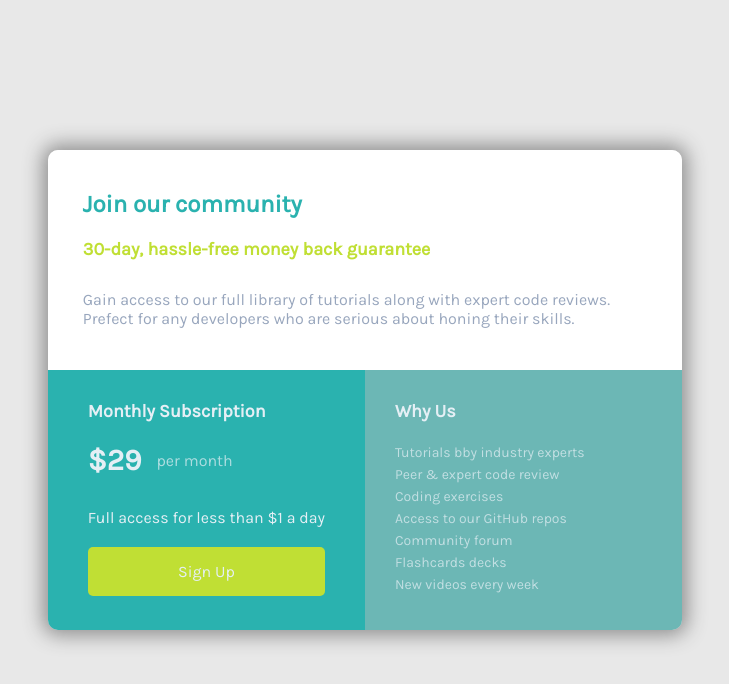
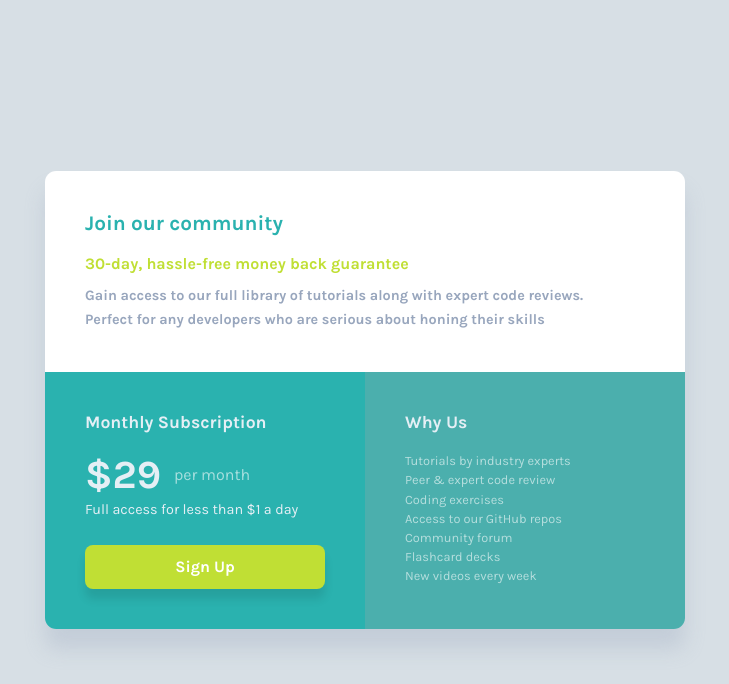
Before and after one commit to Tidav86/challenge1, a plain HTML site: page index.html in a window 1280 px wide. Shown: the whole page, without its empty margins (275-1004 px from the left). Drawn offline with Linux system fonts and the light colour scheme.

Commit message:
final version

```diff
--- a/index.html
+++ b/index.html
@@ -5,39 +5,48 @@
     <meta name="viewport" content="width=device-width, initial-scale=1.0" />
     <title>Challenge 1</title>
     <link href="style\styles.css" rel="stylesheet" type="text/css" />
+    <link rel="icon" href="images/favicon-32x32.png" />
+    <link
+      href="https://fonts.googleapis.com/css2?family=Karla:wght@400;700&display=swap"
+      rel="stylesheet"
+    />
   </head>
   <body>
-    <div class="content">
-      <div class="wrapper">
-        <header class="top-item">
-          <h1 class="big-title">Join our community</h1>
-          <h2 class="top-title">30-day, hassle-free money back guarantee</h2>
-          <p id="text-top-item">
+    <div class="wrapper">
+      <main>
+        <div class="description">
+          <h1>Join our community</h1>
+          <div class="period-guarantee">
+            30-day, hassle-free money back guarantee
+          </div>
+          <div class="line">
             Gain access to our full library of tutorials along with expert code
             reviews.
-            <br />
-            Prefect for any developers who are serious about honing their
-            skills.
-          </p>
-        </header>
-        <section class="services">
+          </div>
+          <div class="line">
+            Perfect for any developers who are serious about honing their skills
+          </div>
+        </div>
+        <div class="subscription">
           <h2>Monthly Subscription</h2>
-          <div class="price-per-month">
-            <h3 class="price">$29</h3>
-            <p class="cycle-price">per month</p>
+          <div class="price-infos">
+            <span class="price">$29</span>
+            <span class="frequency">per month</span>
           </div>
-          <p class="text-services">Full access for less than $1 a day</p>
-          <button class="btn-subscribe" type="button">Sign Up</button>
-        </section>
-        <article class="info">
+          <div class="line">Full access for less than $1 a day</div>
+          <button class="signup" id="signup_button">Sign Up</button>
+        </div>
+        <div class="whyus">
           <h2>Why Us</h2>
-          <p class="text-info">
-            Tutorials bby industry experts<br />Peer & expert code review<br />
-            Coding exercises<br />Access to our GitHub repos<br />
-            Community forum<br />Flashcards decks<br />New videos every week
-          </p>
-        </article>
-      </div>
+          <div class="line">Tutorials by industry experts</div>
+          <div class="line">Peer & expert code review</div>
+          <div class="line">Coding exercises</div>
+          <div class="line">Access to our GitHub repos</div>
+          <div class="line">Community forum</div>
+          <div class="line">Flashcard decks</div>
+          <div class="line">New videos every week</div>
+        </div>
+      </main>
     </div>
   </body>
 </html>
--- a/style/styles.css
+++ b/style/styles.css
@@ -1,131 +1,156 @@
-/* POLICE PAR DEFAULT MONTSERRAT */
-@import url("https://fonts.googleapis.com/css2?family=Karla&display=swap");
+* {
+  box-sizing: border-box;
+}
 
-* {
-  font-family: "Karla", cursive;
+html {
+  font-family: "Karla", sans-serif;
+  font-size: 16px;
+}
+
+body {
   margin: 0;
-}
-body {
-  background-color: rgb(232, 232, 232);
-}
-.content {
-  display: flex;
-  justify-content: center;
+  padding: 0;
+
+  background-color: hsl(206, 21%, 87%);
 }
 
 .wrapper {
-  display: grid;
-  border-radius: 10px;
-  box-shadow: 0px 0px 20px 5px rgb(141, 141, 141);
-  grid-template-columns: 1fr 1fr;
-  grid-template-rows: 220px 260px;
-  grid-template-areas:
-    "a a"
-    "b c";
-  margin: 150px 50px 0 50px;
+  display: flex;
+  width: 100vw;
+  min-height: 100vh;
+
+  justify-content: center;
+  align-items: center;
 }
 
-/* CELLS */
-.top-item {
-  grid-area: a;
-  border-radius: 10px 10px 0 0;
-  padding: 40px 35px;
-  background-color: white;
-}
-.services {
-  grid-area: b;
-  border-radius: 0 0 0 10px;
-  padding: 20px 40px;
-  color: hsl(204, 43%, 93%);
-  background-color: hsl(179, 62%, 43%);
-}
-.btn-subscribe {
-  background-color: hsl(71, 73%, 54%);
-  border-radius: 5px;
-  border-style: none;
-  color: hsl(204, 43%, 93%);
-  padding: 15px 32px;
-  text-align: center;
-  font-size: 16px;
-  position: relative;
-  width: 100%;
-}
-.btn-subscribe:hover {
-  background-color: white;
-  color: hsl(71, 73%, 54%);
-  box-shadow: 0 12px 16px 0 rgba(0, 0, 0, 0.24),
-    0 17px 50px 0 rgba(0, 0, 0, 0.19);
+main {
+  display: grid;
+  width: 50vw;
+
+  grid-template-columns: 1fr 1fr;
+  grid-template-rows: auto auto;
+  grid-template-areas:
+    "description description"
+    "subscription whyus";
+
+  margin: 1.5rem;
+
+  overflow: hidden;
+  border-radius: 0.7rem;
+  box-shadow: 0px 20px 20px hsla(218, 22%, 67%, 0.3);
 }
 
-.price-per-month {
-  display: flex;
-  align-items: center;
-  justify-content: left;
-  padding-bottom: 10px;
+main > div {
+  padding: 2.5rem;
 }
 
-.info {
-  grid-area: c;
-  border-radius: 0 0 10px 0;
-  padding: 20px 30px;
-  background: hsl(179, 34%, 57%);
+main h1,
+main h2 {
+  padding: 0;
+  margin: 0 0 1.2rem 0;
+}
+
+main h1 {
+  font-size: 1.3rem;
+  color: hsl(179, 62%, 43%);
+}
+
+main h2 {
+  font-size: 1.1rem;
+}
+main .line {
+  line-height: 1.5rem;
+  font-size: 0.9rem;
+}
+.description {
+  grid-area: description;
+
+  background-color: #fff;
+}
+
+.description .period-guarantee {
+  margin-bottom: 0.7rem;
+
+  font-size: 1rem;
+  font-weight: 700;
+  color: hsl(71, 73%, 54%);
+}
+
+.description > .line {
+  font-weight: 700;
+  color: hsl(218, 22%, 67%);
+}
+
+.subscription,
+.whyus {
   color: hsl(204, 43%, 93%);
 }
 
-/* FONTS PARAMETRES */
-h1.big-title {
-  font-size: 24px;
-  color: hsl(179, 62%, 43%);
-  margin-bottom: 20px;
+.subscription {
+  grid-area: subscription;
+
+  display: flex;
+  flex-direction: column;
+  justify-content: space-between;
+
+  background-color: hsl(179, 62%, 43%);
 }
 
-h2.top-title {
-  font-size: 18px;
-  color: hsl(71, 73%, 54%);
-  margin-bottom: 10px;
+.subscription .price-infos {
+  display: flex;
+  gap: 0.8rem;
+  align-items: center;
 }
 
-#text-top-item {
-  font-weight: 400;
-  padding-top: 20px;
-  color: hsl(218, 22%, 67%);
+.subscription .price-infos .price {
+  font-size: 2.5rem;
+  font-weight: 700;
 }
 
-h2 {
-  margin: 10px 0 20px 0;
-  font-size: 18px;
-}
-.price {
-  display: flex;
-  font-size: 30px;
-}
-p.cycle-price {
-  padding-left: 15px;
-  color: hsla(203, 44%, 93%, 0.7);
-}
-p.text-info {
-  font-size: 14px;
-  line-height: 22px;
-  color: hsla(203, 44%, 93%, 0.7);
-}
-p.text-services {
-  padding: 20px 0;
+.subscription .signup {
+  height: 2.8rem;
+
+  margin-top: 1.4rem;
+
+  font-family: "Karla", sans-serif;
+  font-size: 1rem;
+  font-weight: 700;
+  color: #fff;
+
+  border: none;
+  border-radius: 0.5rem;
+  outline-style: none;
+
+  background-color: hsl(71, 73%, 54%);
+
+  box-shadow: 0px 10px 10px rgba(0, 0, 0, 0.1);
+  cursor: pointer;
+  transition: box-shadow 200ms ease, filter 250ms ease;
 }
 
-/* RESPONSIVE PARAMETRES */
-@media screen and (max-width: 737px) {
-  .wrapper {
-    grid-template-columns: 1fr;
-    grid-template-rows: 300px 300px 300px;
-    grid-template-areas:
-      "a"
-      "b"
-      "c";
-  }
-  .services {
-    border-radius: 0 0 0 0;
-  }
-  .info {
-    border-radius: 0 0 10px 10px;
+.subscription .signup:hover {
+  filter: brightness(105%);
+  box-shadow: 0px 15px 20px rgba(0, 0, 0, 0.3);
+}
+
+.subscription .frequency,
+.whyus .line {
+  color: rgba(255, 255, 255, 0.59);
+}
+.whyus {
+  grid-area: whyus;
+
+  background-color: hsl(179, 40%, 49%);
+}
+.whyus .line {
+  line-height: 1.2rem;
+  font-size: 0.8rem;
+}
+
+@media only screen and (max-width: 375px) {
+  main {
+    width: 100%;
+    display: flex;
+    flex-direction: column;
   }
 }
```
Also changed, not shown: images/bg.jpg (deleted).
